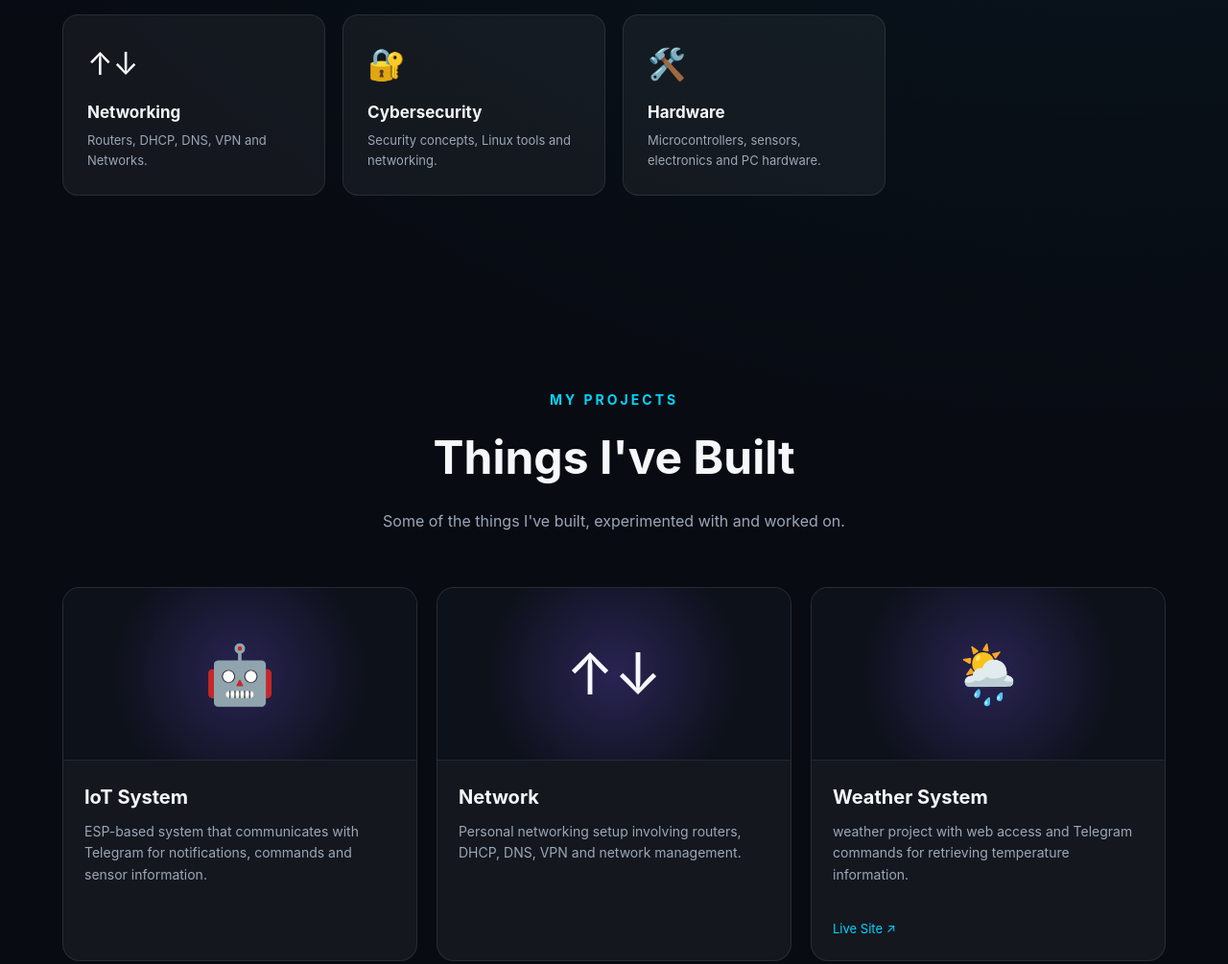
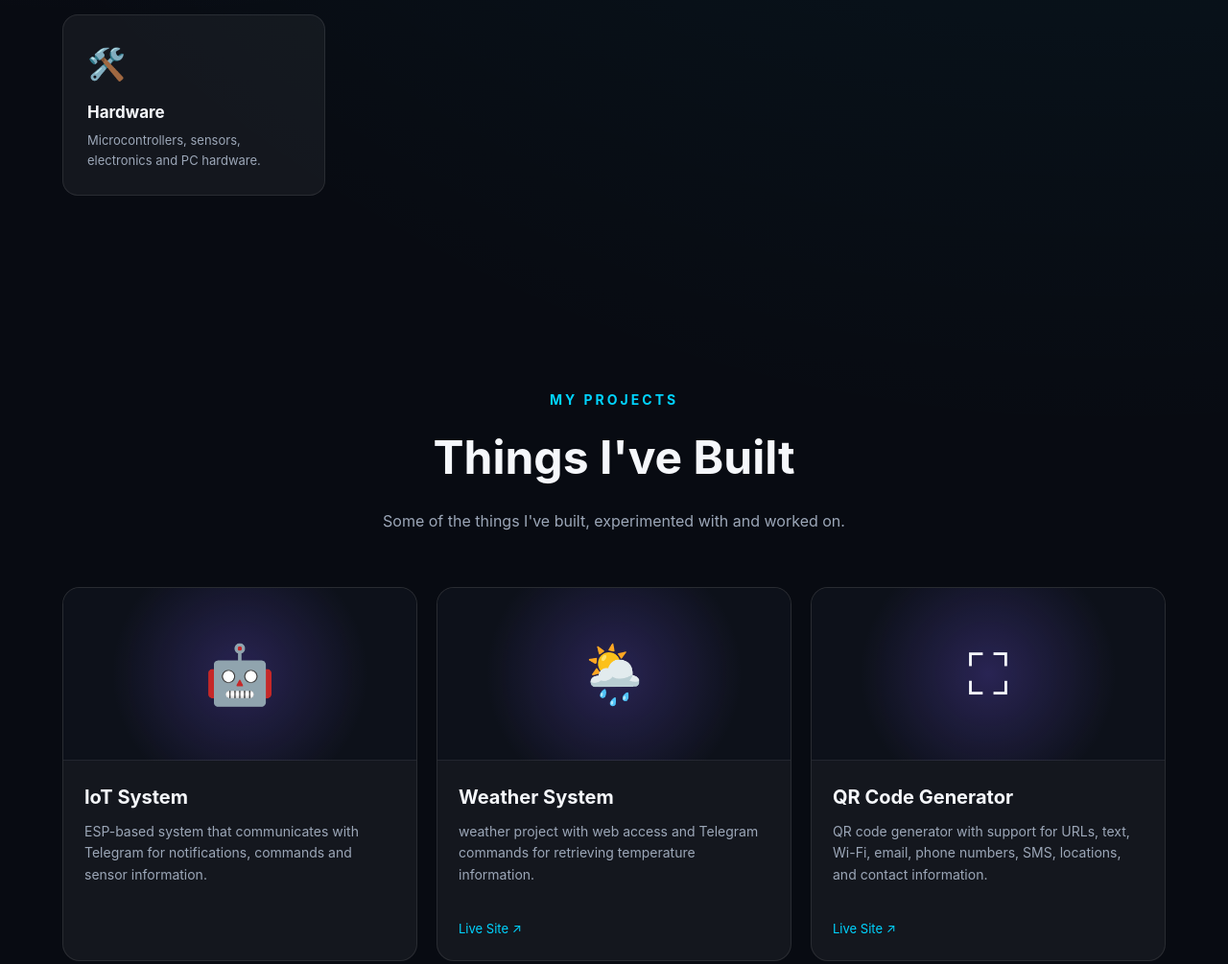
Before and after one commit to aneekpakhira/aneek, a plain HTML site: page index.html in a window 1280 px wide. Shown: the part 2266-3271 px from the top of the page at 96% size. Drawn offline with nearby package versions, Linux system fonts and the light colour scheme; no server answers.

Commit message:
Update index.html

```diff
--- a/index.html
+++ b/index.html
@@ -241,18 +241,6 @@
                 </div>
 
                 <div class="skill reveal">
-                    <div class="skill-icon">↑↓</div>
-                    <h3>Networking</h3>
-                    <p>Routers, DHCP, DNS, VPN and Networks.</p>
-                </div>
-
-                <div class="skill reveal">
-                    <div class="skill-icon">🔐</div>
-                    <h3>Cybersecurity</h3>
-                    <p>Security concepts, Linux tools and networking.</p>
-                </div>
-
-                <div class="skill reveal">
                     <div class="skill-icon">🛠️</div>
                     <h3>Hardware</h3>
                     <p>Microcontrollers, sensors, electronics and PC hardware.</p>
@@ -309,30 +297,6 @@
                     </div>
 
                 </article>
-
-
-                <!-- Project 2 -->
-
-                <article class="project reveal" data-category="network">
-
-                    <div class="project-image">
-                        ↑↓
-                    </div>
-
-                    <div class="project-content">
-
-                        <h3>Network</h3>
-
-                        <p>
-                            Personal networking setup involving routers,
-                            DHCP, DNS, VPN and network management.
-                        </p>
-
-
-                    </div>
-
-                </article>
-
 
                 <!-- Project 3 -->
 
```
